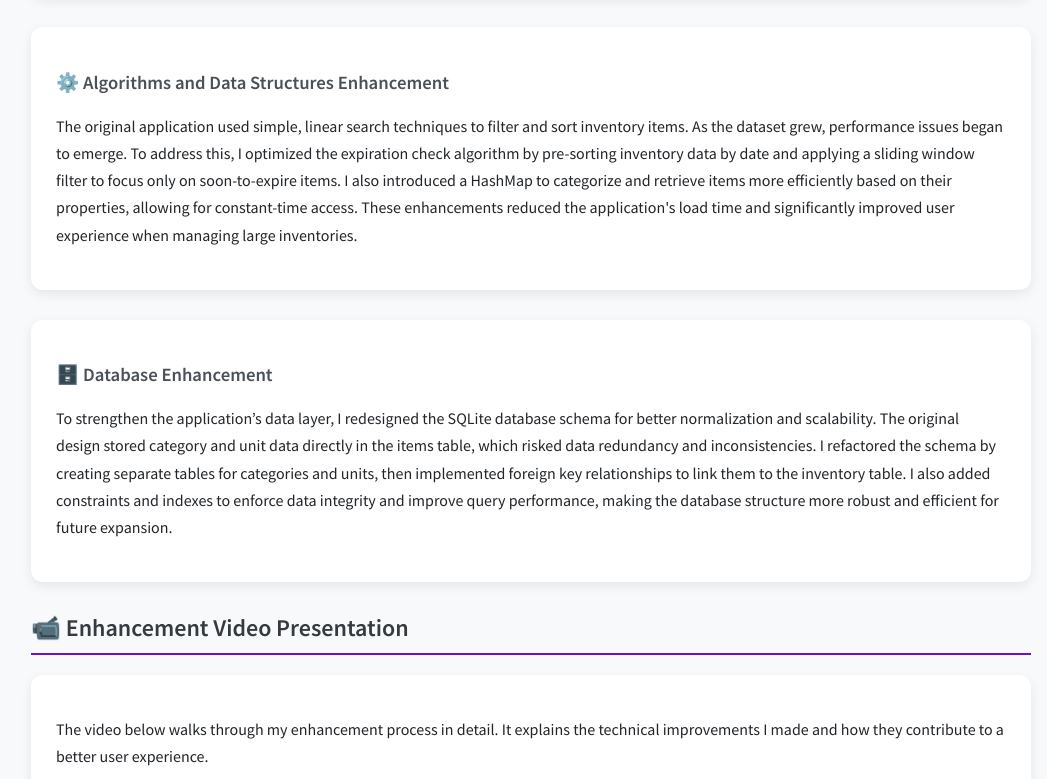
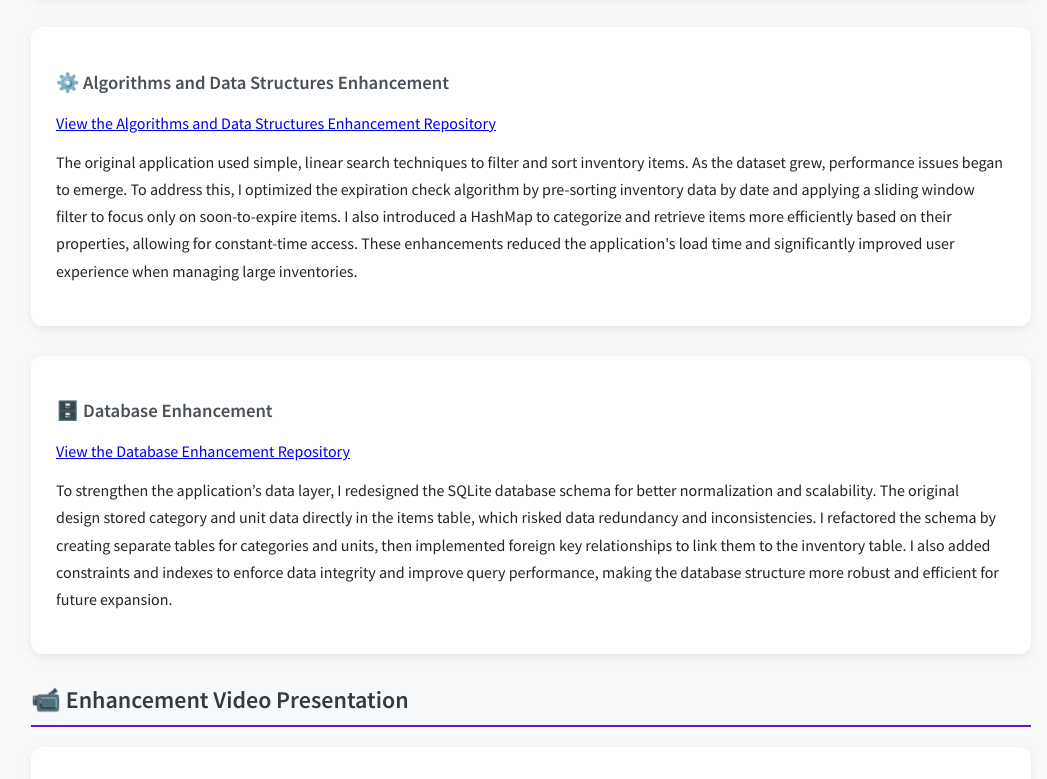
Before and after one commit to JaCoronado1/CS499, a plain HTML site: page index.html in a window 1280 px wide. Shown: the part 1694-2473 px from the top of the page, without its empty margins (109-1156 px from the left). Drawn offline with Linux system fonts and the light colour scheme.

Commit message:
Update index.html

```diff
--- a/index.html
+++ b/index.html
@@ -146,11 +146,17 @@
 
     <section class="card" id="algo-enhancement">
       <h3>⚙️ Algorithms and Data Structures Enhancement</h3>
+      <a href="https://github.com/JaCoronado1/Enhancement-2-.git" target="_blank" rel="noopener noreferrer">
+          View the Algorithms and Data Structures Enhancement Repository
+        </a>
       <p>The original application used simple, linear search techniques to filter and sort inventory items. As the dataset grew, performance issues began to emerge. To address this, I optimized the expiration check algorithm by pre-sorting inventory data by date and applying a sliding window filter to focus only on soon-to-expire items. I also introduced a HashMap to categorize and retrieve items more efficiently based on their properties, allowing for constant-time access. These enhancements reduced the application's load time and significantly improved user experience when managing large inventories.</p>
     </section>
 
     <section class="card" id="db-enhancement">
       <h3>🗄️ Database Enhancement</h3>
+     <a href="https://github.com/JaCoronado1/Enhancement-3.git" target="_blank" rel="noopener noreferrer">
+         View the Database Enhancement Repository
+        </a>
       <p>To strengthen the application’s data layer, I redesigned the SQLite database schema for better normalization and scalability. The original design stored category and unit data directly in the items table, which risked data redundancy and inconsistencies. I refactored the schema by creating separate tables for categories and units, then implemented foreign key relationships to link them to the inventory table. I also added constraints and indexes to enforce data integrity and improve query performance, making the database structure more robust and efficient for future expansion.</p>
     </section>
 
```
